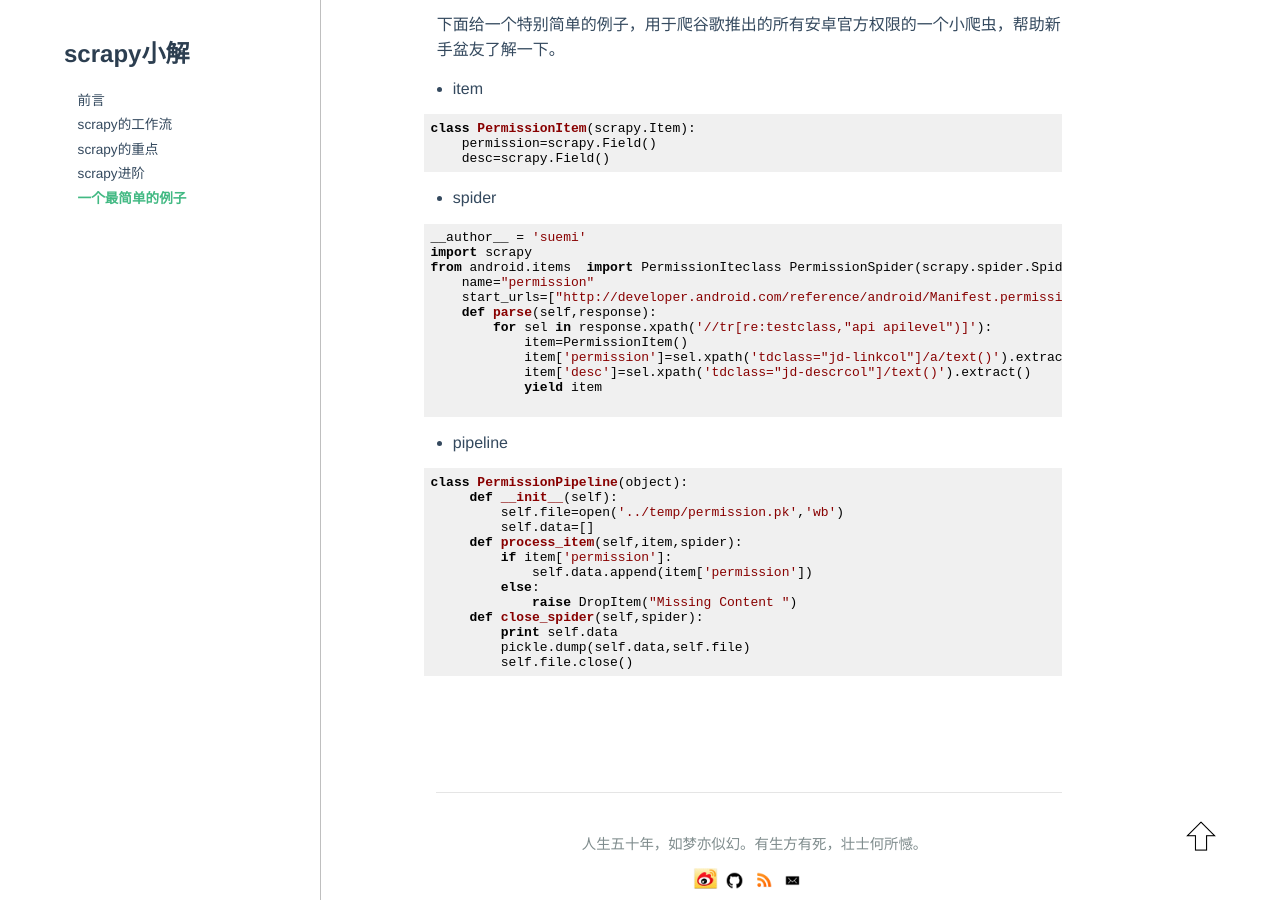
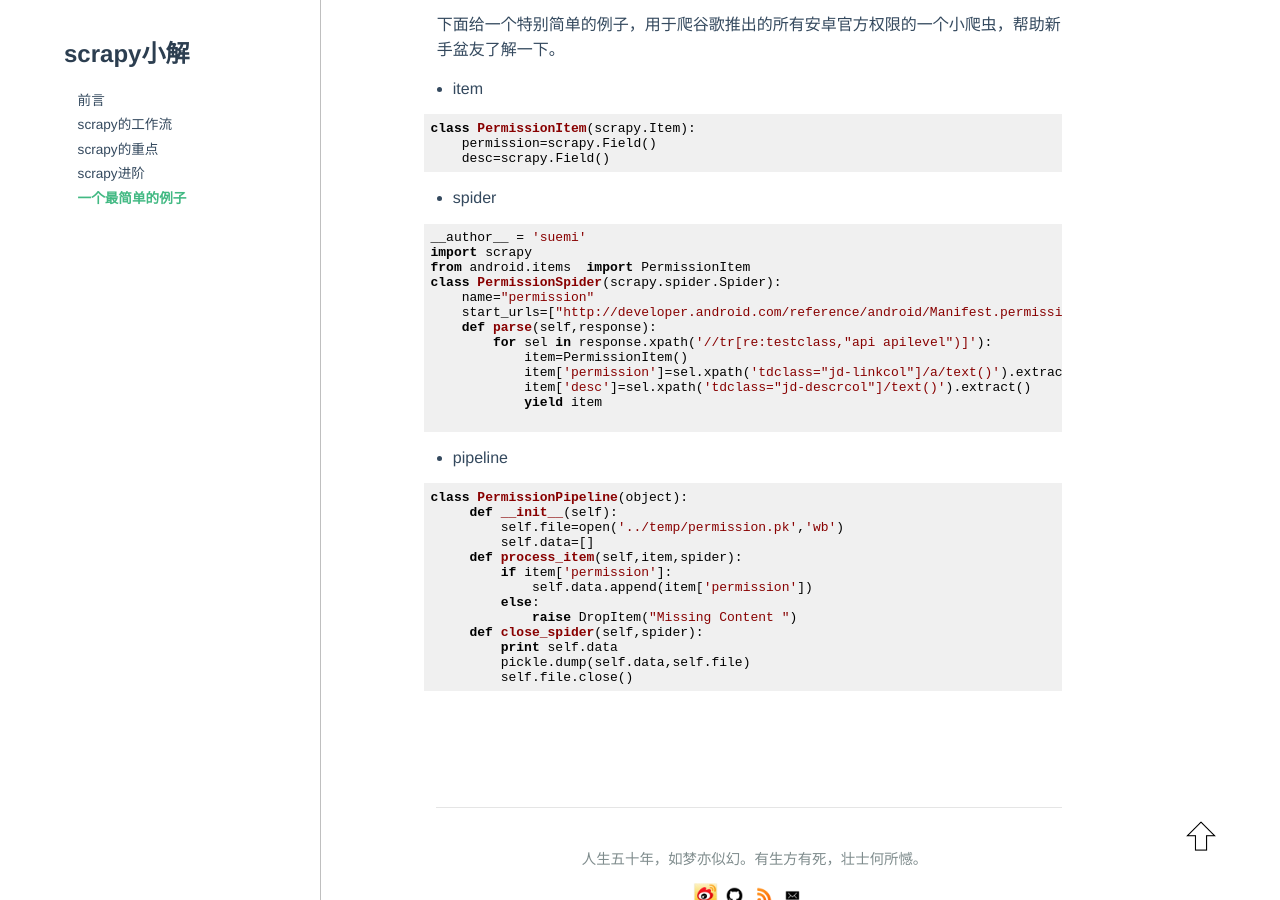
Before and after one commit to suemi994/suemi994.github.io, a Jekyll site: the page built from _posts/2015-04-02-scrapy.md, in a window 1280 px wide and 900 px high, scrolled down 1742 px. Built offline with Jekyll 4.4.1, drawn with Linux system fonts in a browser that asks for light colours; comment, search, counter and statistics services are not loaded.

Commit message:
fix little spell error

```diff
--- a/_posts/2015-04-02-scrapy.md
+++ b/_posts/2015-04-02-scrapy.md
@@ -59,7 +59,8 @@ class PermissionItem(scrapy.Item):
 ~~~python
 __author__ = 'suemi'
 import scrapy
-from android.items  import PermissionIteclass PermissionSpider(scrapy.spider.Spider):
+from android.items  import PermissionItem
+class PermissionSpider(scrapy.spider.Spider):
     name="permission"
     start_urls=["http://developer.android.com/reference/android/Manifest.permission.html"]
     def parse(self,response):
```
